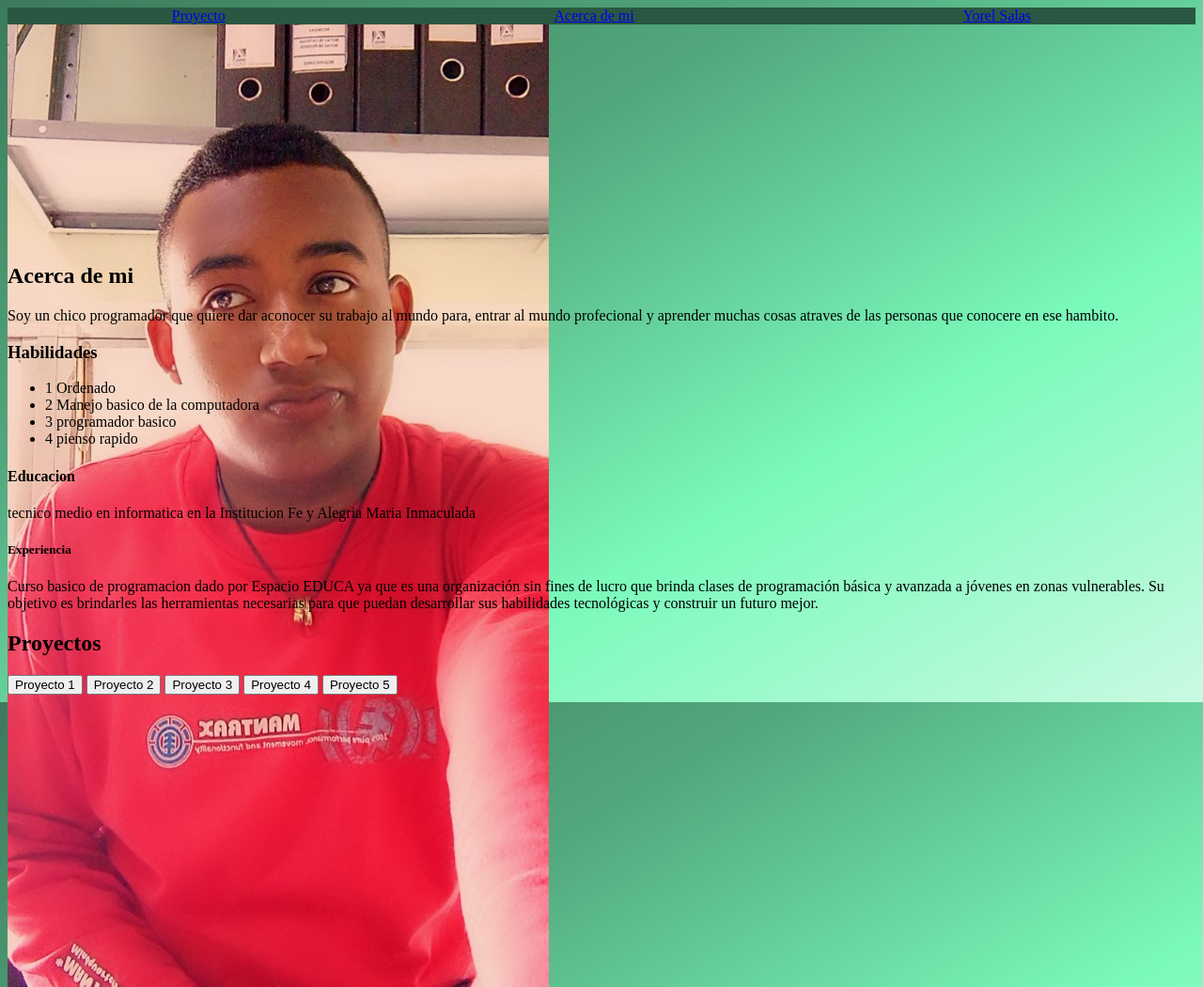
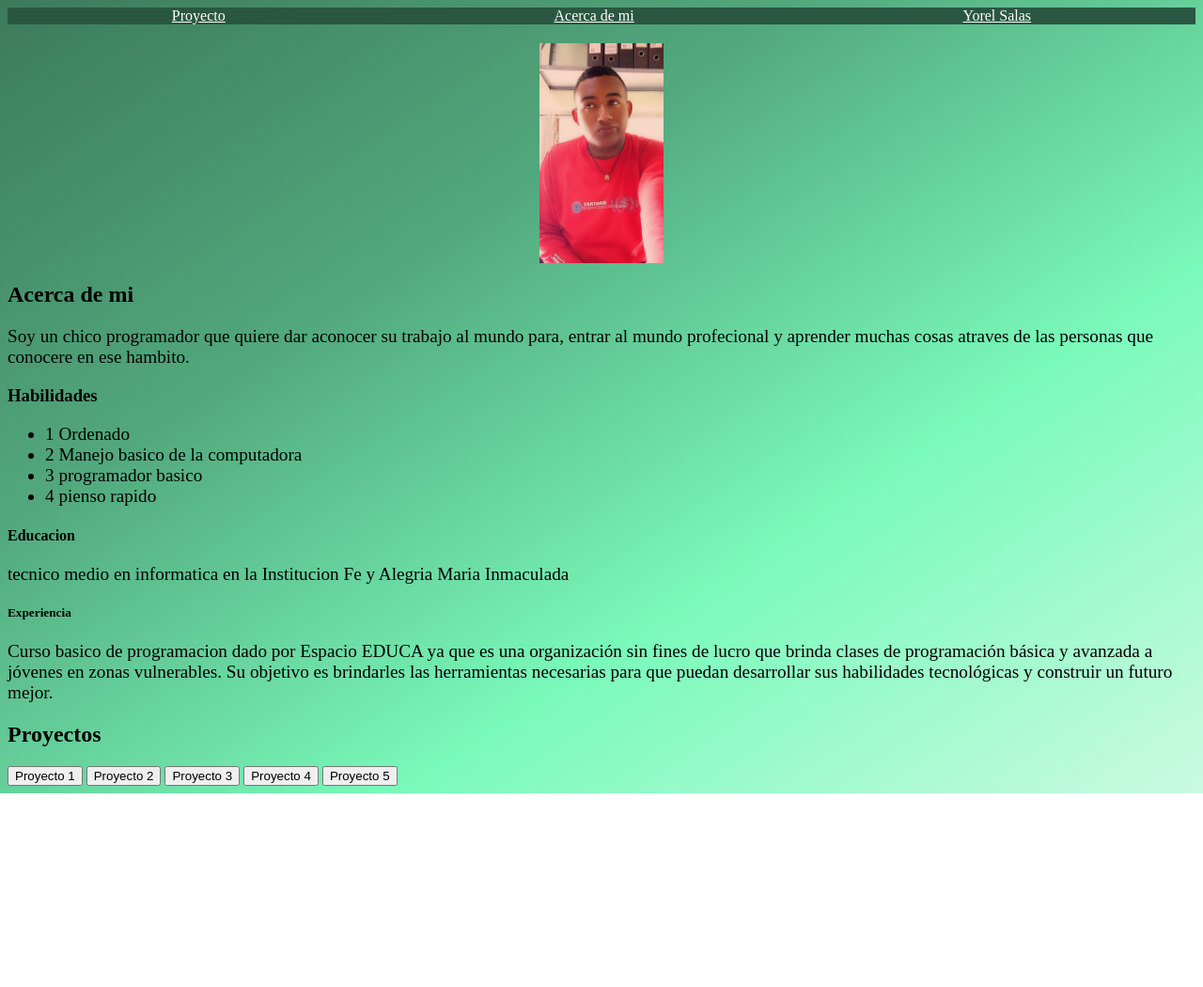
Before and after one commit to yorelsalas76/yorelsalas76.github.io, a plain HTML site: page index.html in a window 1280 px wide. Shown: the top 1050 px of the page at 94% size. After the commit the page ends 844 px from the top, so only its background shows below. Drawn offline with Linux system fonts and the light colour scheme.

Commit message:
add styles

```diff
--- a/styles.css
+++ b/styles.css
@@ -9,8 +9,10 @@ background-color:#2A5741;
 }
 
 .foto{
-    width: 141px;
+    margin: 20px;
     height: 234px;
+    display: flex;
+    justify-content: center;
 }
 
 .imagenes2{
@@ -33,6 +35,8 @@ background-color:#2A5741;
 .imagenes6{
     width: 345px;
     height: 478px;
+    display: flex;
+    justify-content: space-between;
 
 }
 
@@ -41,6 +45,16 @@ background-color:#2A5741;
     display: none;
 }
 
-.barra{
+.letra_grande{
+    font-size: larger;
+}
+
+
+.h2{
 color: white;
 }
+
+img{
+    display: flex;
+    justify-content: center;
+}
```
